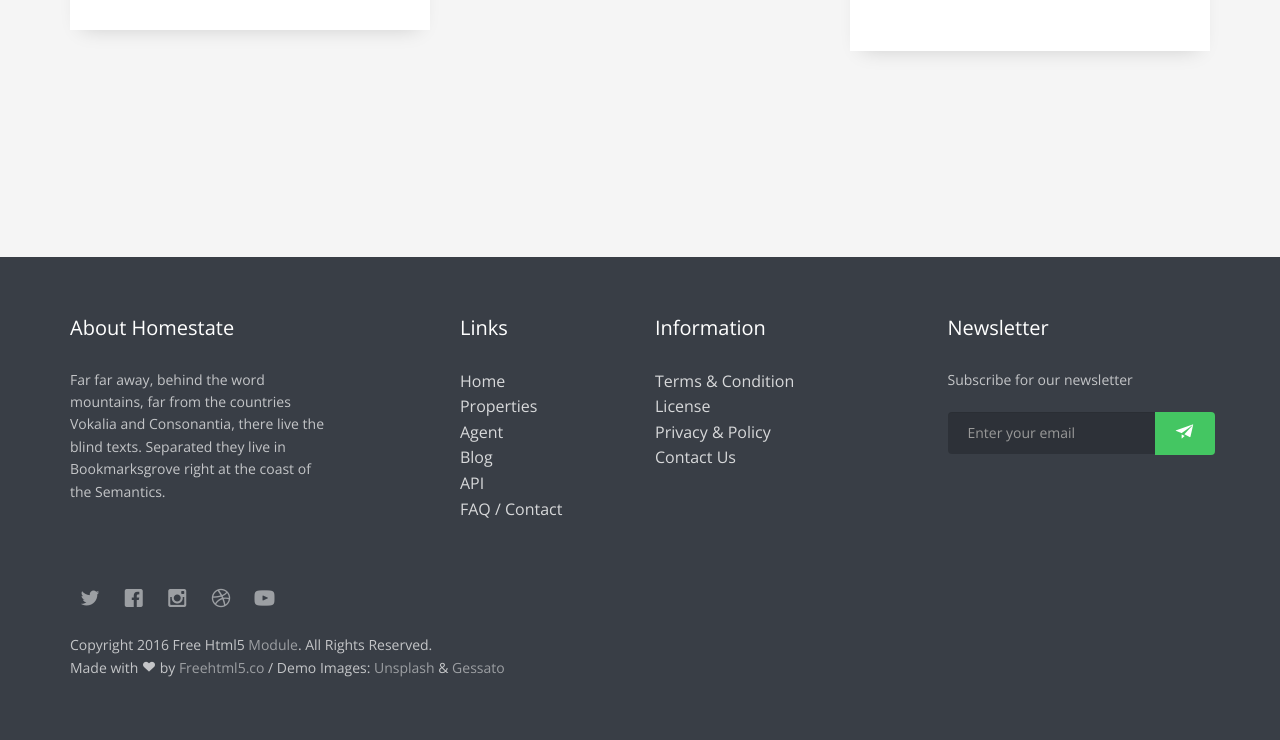
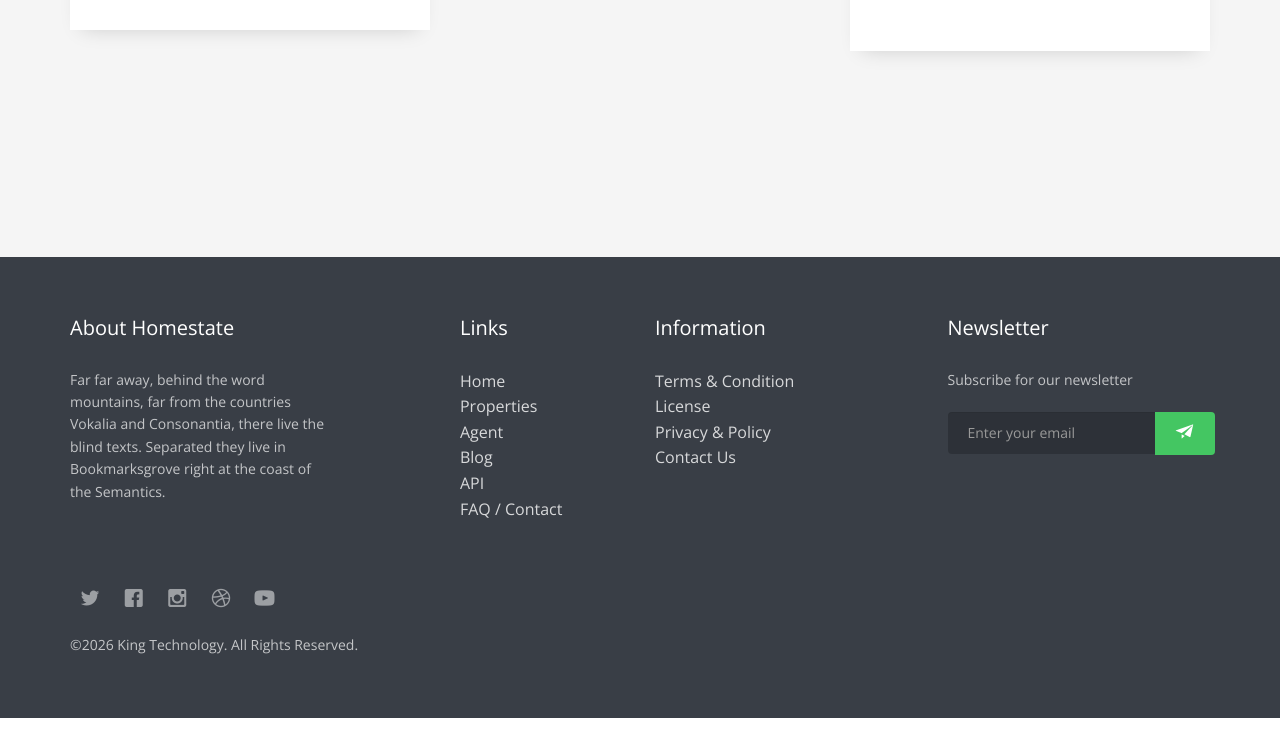
Before and after one commit to King-Technology-Rajkot/kt_theme_homestate_real_estate, a plain HTML site: page blog.html in a window 1280 px wide. Shown: the part 3223-3963 px from the top of the page. After the commit the page ends 3941 px from the top, so only its background shows below. Drawn offline with nearby package versions, Linux system fonts and the light colour scheme; files whose address does not match are found by name.

Commit message:
Update blog.html

```diff
--- a/blog.html
+++ b/blog.html
@@ -415,7 +415,7 @@
 								<a href="#"><i class="icon-dribbble2"></i></a>
 								<a href="#"><i class="icon-youtube"></i></a>
 							</p>
-							<p>Copyright 2016 Free Html5 <a href="#">Module</a>. All Rights Reserved. <br>Made with <i class="icon-heart3"></i> by <a href="http://freehtml5.co/" target="_blank">Freehtml5.co</a> / Demo Images: <a href="https://unsplash.com/" target="_blank">Unsplash</a> &amp; <a href="http://blog.gessato.com/" target="_blank">Gessato</a></p>
+							<p>©2026 King Technology. All Rights Reserved.</p>
 						</div>
 					</div>
 				</div>
```
